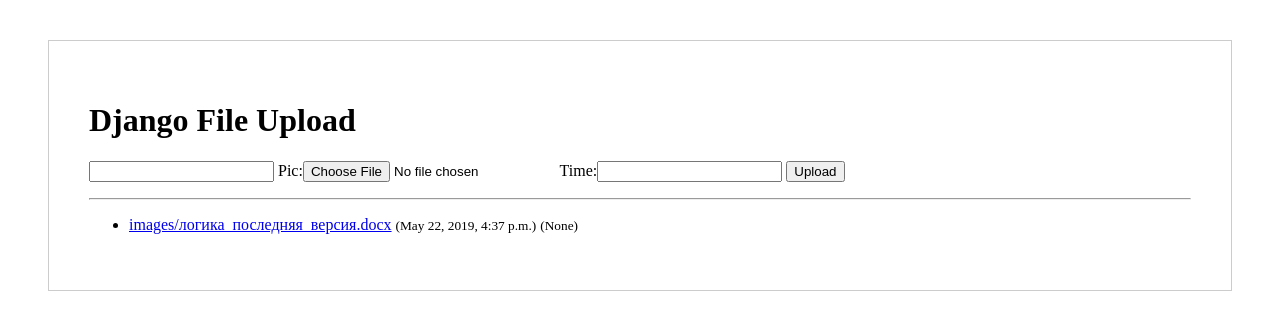
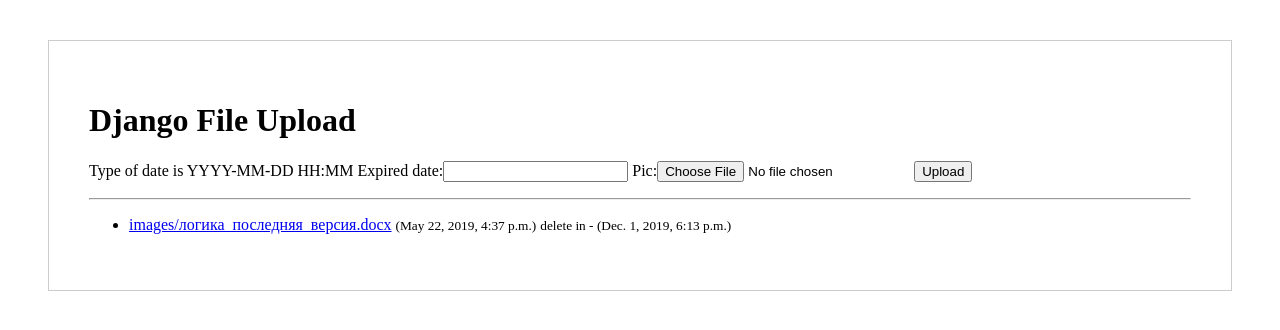
Before and after one commit to sa1am9/first_for_evo, a Django app: page / in a window 1280 px wide. Shown: the top 330 px of the page. Run offline with Django 3.2, Linux system fonts and the light colour scheme; data comes from the database, SQL or seed files in the repository; both versions use the stored data as it was after the commit.

Commit message:
add time

```diff
--- /dev/null
+++ b/requirements.txt
@@ -0,0 +1 @@
+django = 2.2.1
--- /dev/null
+++ b/uploader/forms.py
@@ -0,0 +1,8 @@
+from django.forms import ModelForm
+
+from .models import Upload
+
+class UploadForm(ModelForm):
+    class Meta:
+        model = Upload
+        fields = ('expired_date','pic')
--- a/uploader/models.py
+++ b/uploader/models.py
@@ -1,16 +1,12 @@
-from django.forms import ModelForm
 from django.db import models
 
-
+import datetime
 class Upload(models.Model):
     pic = models.FileField(upload_to="images/")
-    time = models.DurationField()
-    upload_date = models.DateTimeField(auto_now_add =True)
+    upload_date = models.DateTimeField(auto_now_add=True)
+    expired_date = models.DateTimeField()
 
-    def __str__(self):
-        return self.time
-# FileUpload form class.
-class UploadForm(ModelForm):
-    class Meta:
-        model = Upload
-        fields = ('pic','time')
+    def cheack_date(self):
+        date =self.cleane_date['expired_date']
+        if datetime.datetime.now()>=date:
+            pass
--- a/uploader/templates/home.html
+++ b/uploader/templates/home.html
@@ -3,17 +3,19 @@
 
 
 		<form action="#" method="post" enctype="multipart/form-data">
-            {% csrf_token %} {{time}}
-            <input type="text">
-			{% csrf_token %} {{form}}
+            <a>Type of date is YYYY-MM-DD HH:MM</a>
+            {% csrf_token %} {{form}}
 			<input type="submit" value="Upload" />
+
 		</form><hr>
 
 		<ul>
 		{% for img in images %}
 			<li><a href="/uploader{{ img.pic.url }}">{{ img.pic }}</a>
 			<small>({{img.upload_date}})</small>
-            <small>({{img.time}})</small></li>
+                <small>delete in - </small>
+            <small>({{img.expired_date}})</small>
+            </li>
 		{% endfor %}
 		</ul>
 	</div>
--- a/uploader/views.py
+++ b/uploader/views.py
@@ -1,5 +1,6 @@
 from django.shortcuts import render
-from uploader.models import UploadForm, Upload
+from uploader.models import Upload
+from uploader.forms import UploadForm
 from django.http import HttpResponseRedirect
 from django.urls import reverse
 
@@ -14,5 +15,5 @@ def home(request):
             return HttpResponseRedirect(reverse('imageupload'))
     else:
         img = UploadForm()
-    images = Upload.objects.all().order_by('-time')
+    images = Upload.objects.all().order_by('-expired_date')
     return render(request, 'home.html', {'form': img, 'images': images})
```
Also changed, not shown: db.sqlite3, uploader/migrations/0001_initial.py (deleted).
